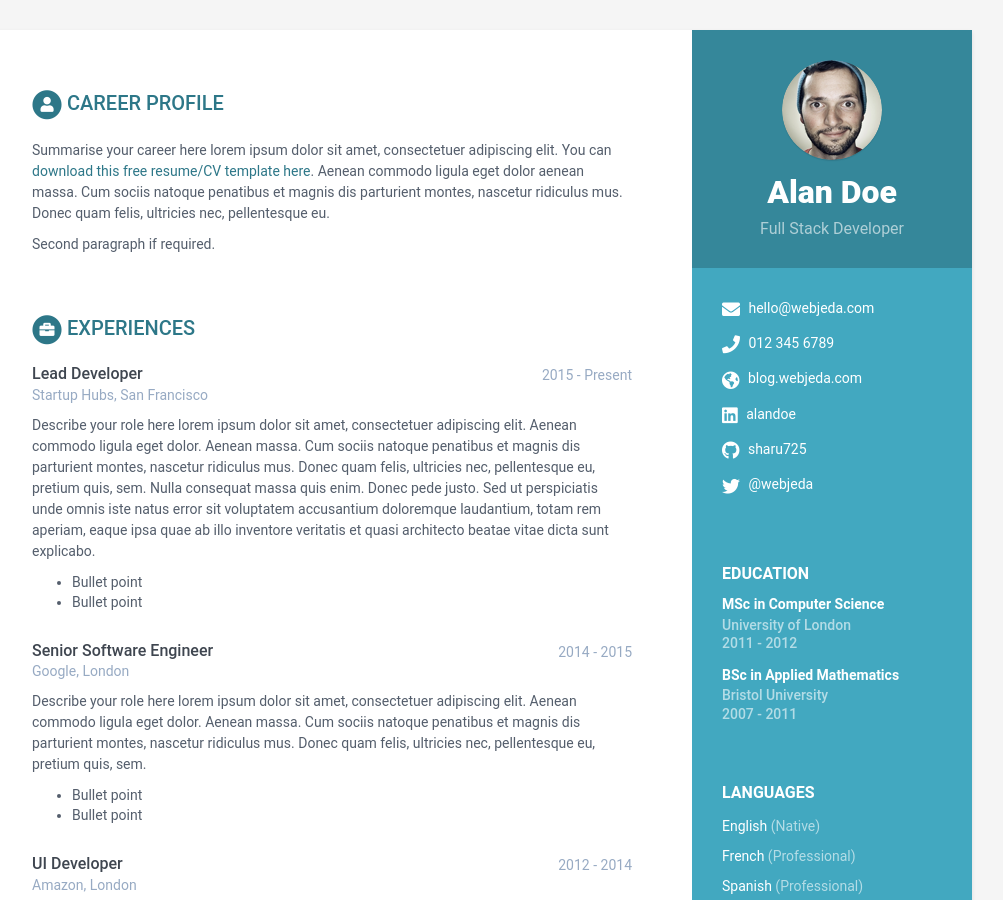
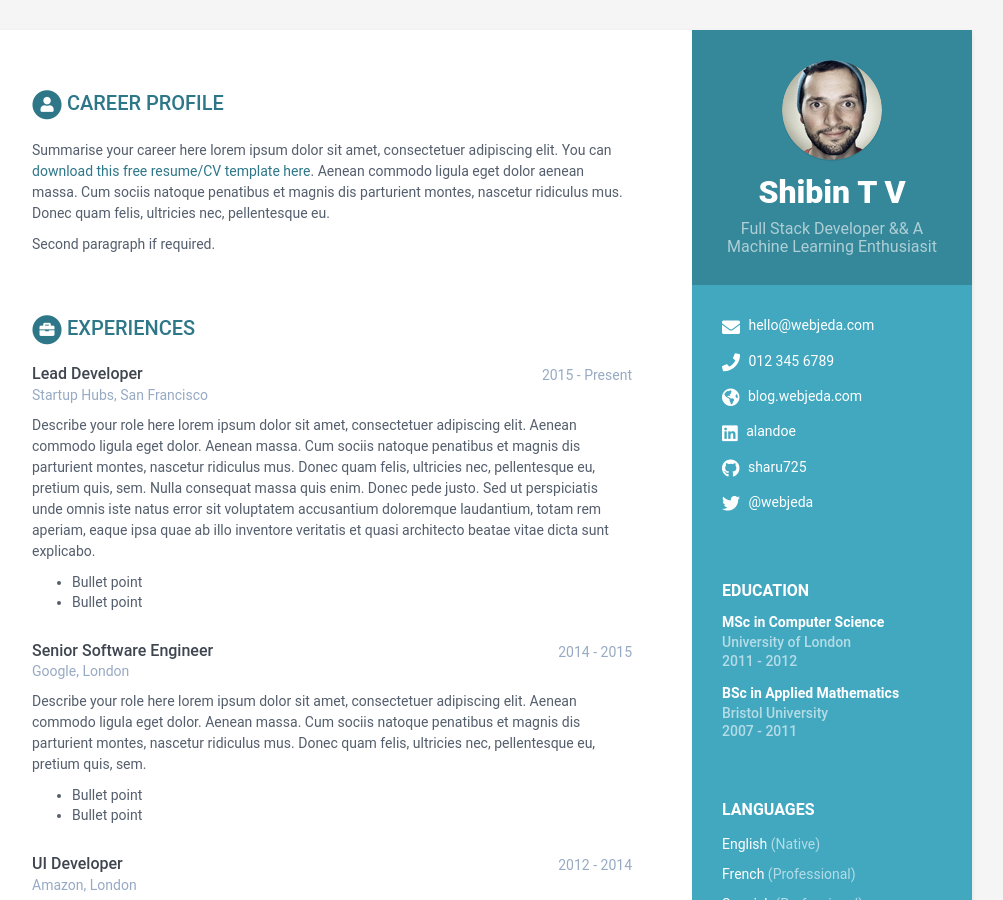
Before and after one commit to akg92/cv, a Jekyll site: the page built from index.html, in a window 1280 px wide and 900 px high. Shown: the whole window, without its empty margins (168-1171 px from the left). Built offline with Jekyll 4.4.1, drawn with Linux system fonts in a browser that asks for light colours.

Commit message:
Changing base url

```diff
--- a/_config.yml
+++ b/_config.yml
@@ -1,9 +1,9 @@
 #Update all the sections by editing the data.yml file inside _data folder.
 
 # Site Settings
-title: My Resume
-url: 'http://webjeda.com'
-baseurl: '/online-cv' #change it according to your repository name
+title: stv
+url: 'http://shibintv.com'
+baseurl: '/cv' #change it according to your repository name
 # Style will be applied only after restarting the build or serve. Just choose one of the options.
 theme_skin: blue # blue turquoise green berry orange ceramic
 chrome_mobile_color: #use hex colors (ex:#1976d2) or leave empty if you don't want a color for chrome mobile searchbar
--- a/_data/data.yml
+++ b/_data/data.yml
@@ -7,8 +7,8 @@ sidebar:
     education: True # set to False if you want education in main section instead of in sidebar
 
     # Profile information
-    name: Alan Doe
-    tagline: Full Stack Developer
+    name: Shibin T V
+    tagline: Full Stack Developer && A Machine Learning Enthusiasit
     avatar: profile.png  #place a 100x100 picture inside /assets/images/ folder and provide the name of the file below
 
     # Sidebar links
```
